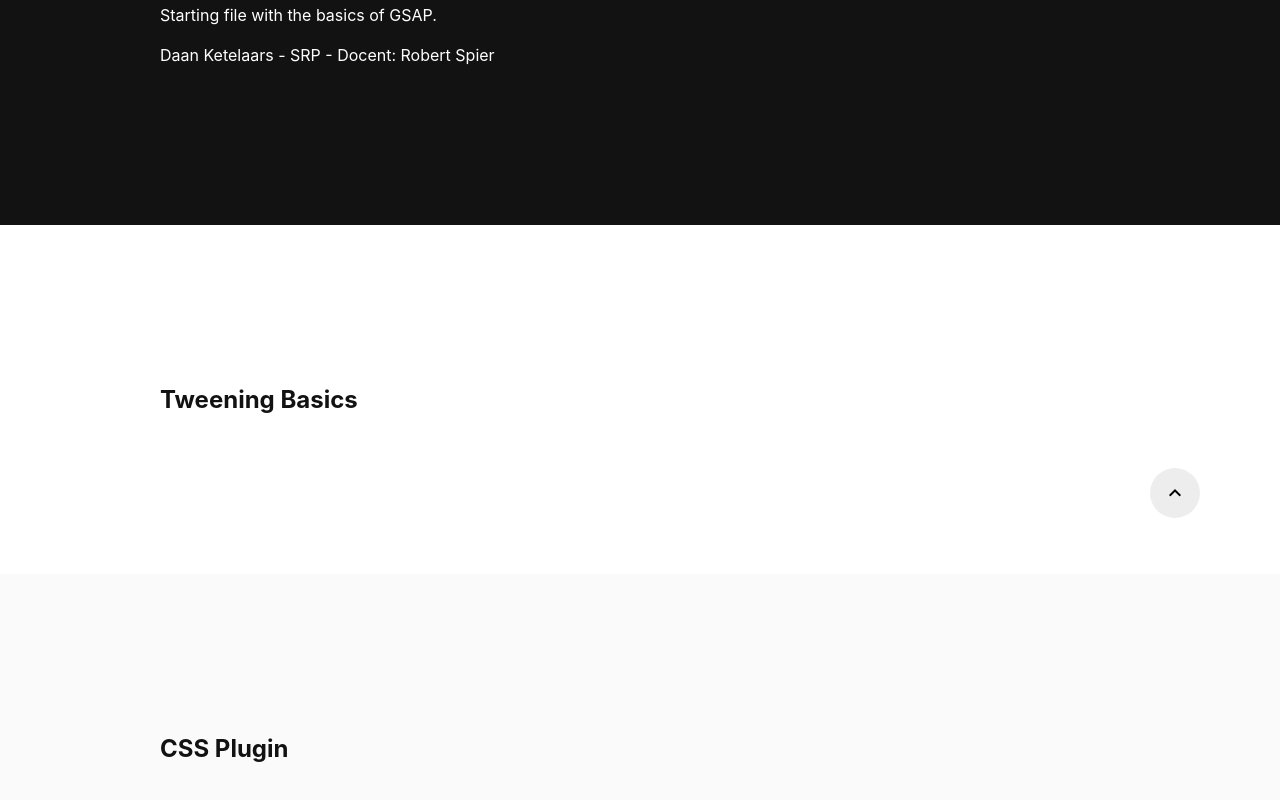
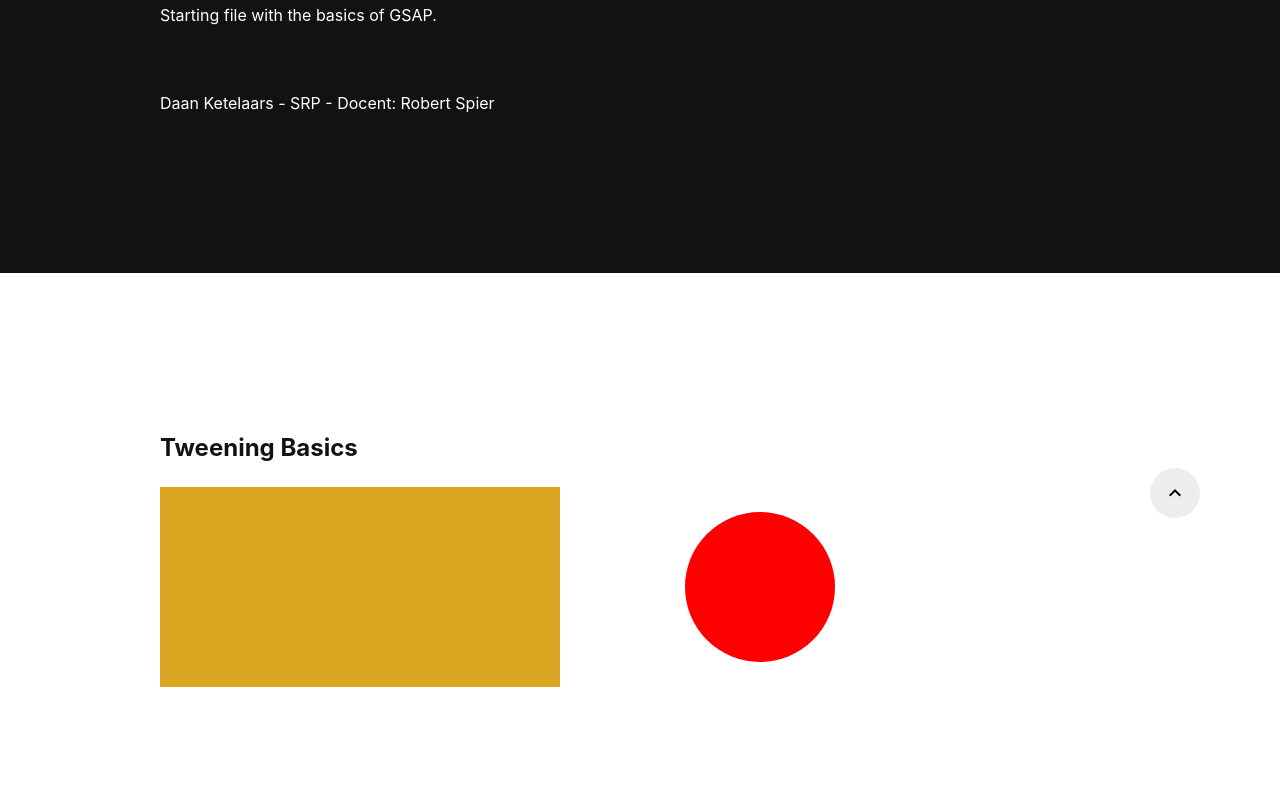
Before and after one commit to DaanKetelaars/GSAP-SRP, a plain HTML site: page index.html in a window 1280 px wide. Shown: the part 202-1002 px from the top of the page. Drawn offline with nearby package versions, Linux system fonts and the light colour scheme.

Commit message:
Update index.html

```diff
--- a/index.html
+++ b/index.html
@@ -65,6 +65,20 @@
             text-decoration: none;
             z-index: 10;
         }
+
+        /* Tweening Basics - CSS */
+        .box-yellow {
+            background-color: goldenrod;
+            width: 200px;
+            height: 100px;
+        }
+
+        .box-red {
+            background-color: red;
+            width: 200px;
+            height: 200px;
+            border-radius: 100%;
+        }
     </style>
 </head>
 
@@ -74,11 +88,13 @@
         <h1>Getting Started With <span>GSAP.</span></h1>
         <p>Starting file with the basics of GSAP.</p>
         <br>
-        <p>Daan Ketelaars - SRP - Docent: Robert Spier</p>
+        <p style="margin-top: 3rem;">Daan Ketelaars - SRP - Docent: Robert Spier</p>
     </header>
     <main>
         <section>
             <h2>Tweening Basics</h2>
+            <div class="box-yellow"></div>
+            <div class="box-red"></div>
         </section>
         <section>
             <h2>CSS Plugin</h2>
@@ -112,6 +128,20 @@
 
     </footer>
     <script src="https://cdnjs.cloudflare.com/ajax/libs/gsap/3.6.1/gsap.min.js"></script>
+    <script>
+        gsap.to(".box-yellow", {
+            duration: 1,
+            x: 100,
+            y: 75,
+            scale: 2
+        });
+        gsap.to(".box-red", {
+            duration: 1,
+            x: 500,
+            y: -75,
+            scale: 0.75
+        });
+    </script>
 
 </body>
 
```
